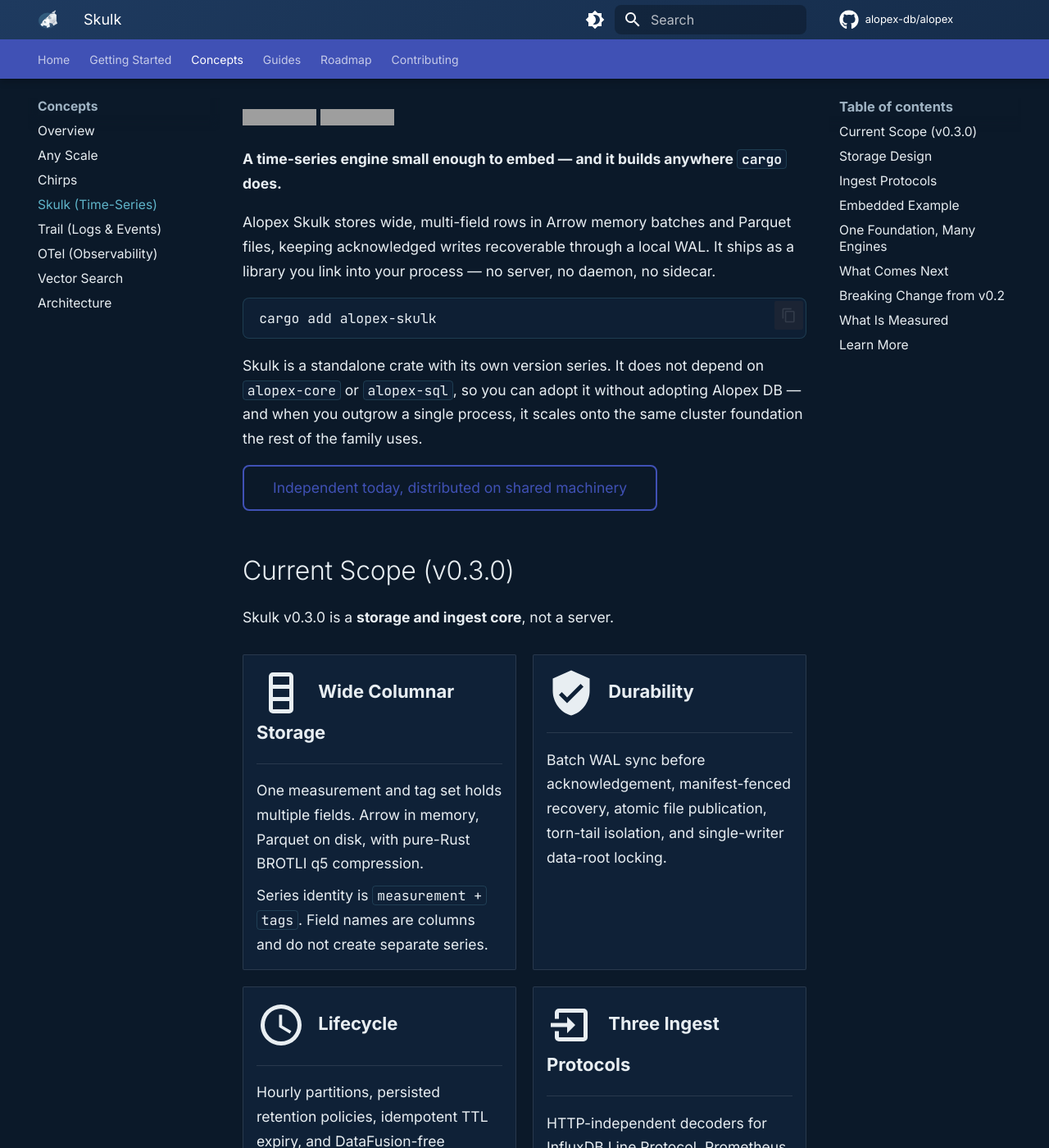
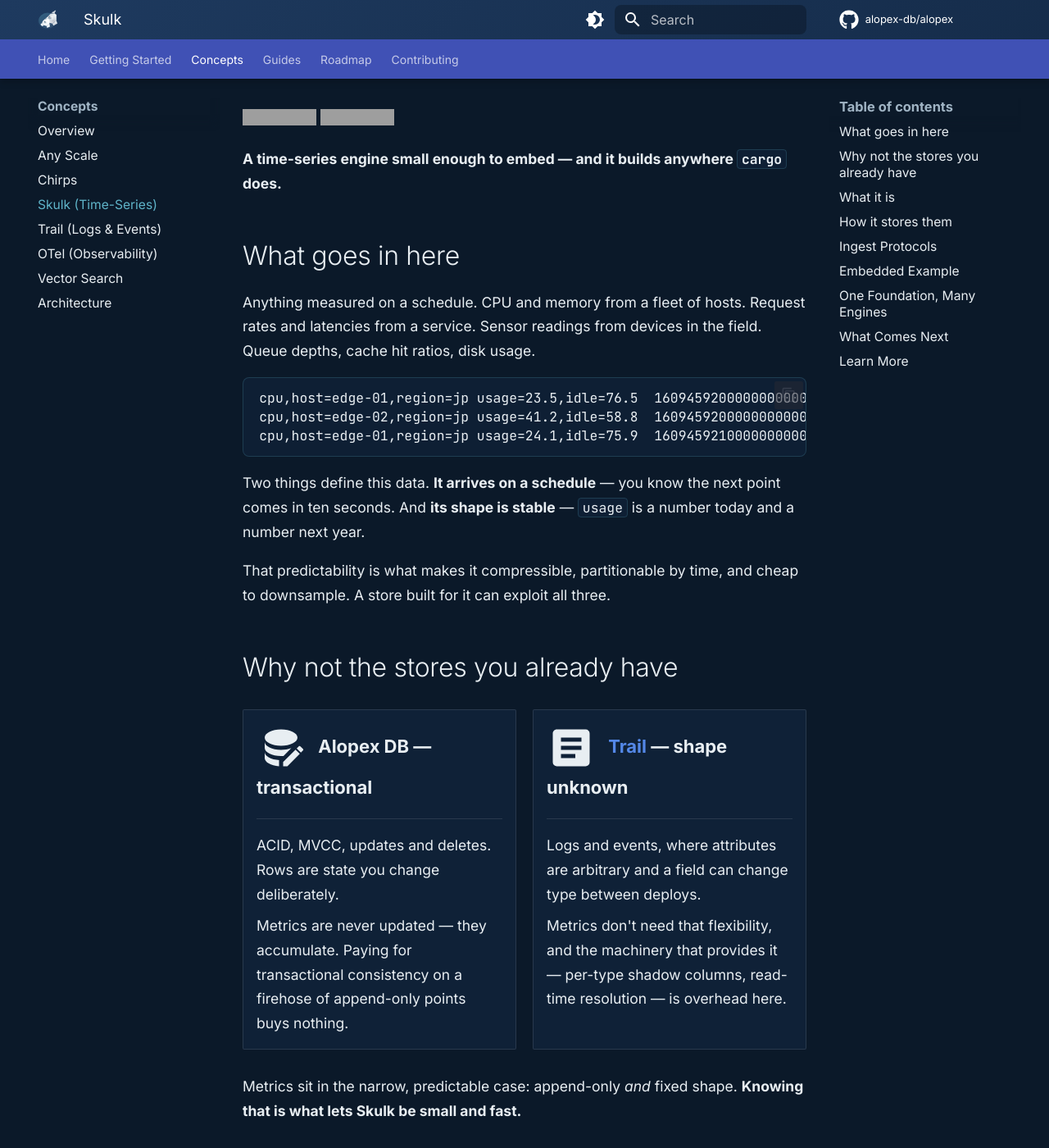
Before and after one commit to alopex-db/alopex-db.github.io, an MkDocs documentation site: the page built from docs/concepts/skulk.md, in a window 1280 px wide and 1400 px high, scrolled down 216 px. Shown: the whole window at 82% size. Built offline with MkDocs 1.6.1 and Material for MkDocs 9.7.7, drawn with Linux system fonts in a browser that asks for light colours; comment, search, counter and statistics services are not loaded; some of the changed text lies outside the part shown; grey boxes are pictures that could not be loaded.

Commit message:
docs(site): Skulk コンセプトを利用者視点の説明へ再構成
見出しを「A Store for Metrics」に改め、冒頭に何を格納するデータなのか
と既存ストア(Alopex DB / Trail)を使わない理由を追加。実装判断の説明で
ある v0.2→v0.3 の移行表・破壊的変更・未達目標の節は削除する。

Co-Authored-By: Claude Opus 5 (1M context) <noreply@anthropic.com>

````diff
--- a/docs/concepts/skulk.md
+++ b/docs/concepts/skulk.md
@@ -3,20 +3,72 @@ title: Skulk
 description: Embedded append-only time-series storage and ingest core
 ---
 
-# Skulk - Time-Series Storage Core
+# Skulk - A Store for Metrics
 
 [![crates.io](https://img.shields.io/crates/v/alopex-skulk.svg)](https://crates.io/crates/alopex-skulk)
 [![docs.rs](https://docs.rs/alopex-skulk/badge.svg)](https://docs.rs/alopex-skulk)
 
 **A time-series engine small enough to embed — and it builds anywhere `cargo` does.**
 
-Alopex Skulk stores wide, multi-field rows in Arrow memory batches and Parquet
-files, keeping acknowledged writes recoverable through a local WAL. It ships as
-a library you link into your process — no server, no daemon, no sidecar.
+## What goes in here
+
+Anything measured on a schedule. CPU and memory from a fleet of hosts. Request
+rates and latencies from a service. Sensor readings from devices in the field.
+Queue depths, cache hit ratios, disk usage.
+
+```
+cpu,host=edge-01,region=jp usage=23.5,idle=76.5  1609459200000000000
+cpu,host=edge-02,region=jp usage=41.2,idle=58.8  1609459200000000000
+cpu,host=edge-01,region=jp usage=24.1,idle=75.9  1609459210000000000
+```
+
+Two things define this data. **It arrives on a schedule** — you know the next
+point comes in ten seconds. And **its shape is stable** — `usage` is a number
+today and a number next year.
+
+That predictability is what makes it compressible, partitionable by time, and
+cheap to downsample. A store built for it can exploit all three.
+
+## Why not the stores you already have
+
+<div class="grid cards" markdown>
+
+-   :material-database-edit:{ .lg .middle } **Alopex DB** — transactional
+
+    ---
+
+    ACID, MVCC, updates and deletes. Rows are state you change deliberately.
+
+    Metrics are never updated — they accumulate. Paying for transactional
+    consistency on a firehose of append-only points buys nothing.
+
+-   :material-text-box:{ .lg .middle } **[Trail](trail.md)** — shape unknown
+
+    ---
+
+    Logs and events, where attributes are arbitrary and a field can change
+    type between deploys.
+
+    Metrics don't need that flexibility, and the machinery that provides it —
+    per-type shadow columns, read-time resolution — is overhead here.
+
+</div>
+
+Metrics sit in the narrow, predictable case: append-only *and* fixed shape.
+**Knowing that is what lets Skulk be small and fast.**
+
+## What it is
+
+A library, not a server. You link it into your process and it stores points to
+local disk.
 
 ```bash
 cargo add alopex-skulk
 ```
+
+No daemon to run, no sidecar to deploy, no network hop between your process and
+its metrics. It embeds in a CLI, a desktop app, an edge device, or a service
+that would rather not operate a separate TSDB.
 
 Skulk is a standalone crate with its own version series. It does not depend on
 `alopex-core` or `alopex-sql`, so you can adopt it without adopting Alopex DB —
@@ -25,66 +77,53 @@ foundation the rest of the family uses.
 
 [Independent today, distributed on shared machinery](#one-foundation-many-engines){ .md-button }
 
-## Current Scope (v0.3.0)
-
-Skulk v0.3.0 is a **storage and ingest core**, not a server.
+## How it stores them
 
 <div class="grid cards" markdown>
 
--   :material-table-column:{ .lg .middle } **Wide Columnar Storage**
+-   :material-table-column:{ .lg .middle } **Wide columnar rows**
 
     ---
 
     One measurement and tag set holds multiple fields. Arrow in memory,
-    Parquet on disk, with pure-Rust BROTLI q5 compression.
+    Parquet on disk.
 
     Series identity is `measurement + tags`. Field names are columns and do
-    not create separate series.
+    not create separate series, so adding a field doesn't multiply cardinality.
 
--   :material-shield-check:{ .lg .middle } **Durability**
+-   :material-shield-check:{ .lg .middle } **Durable before acknowledged**
 
     ---
 
-    Batch WAL sync before acknowledgement, manifest-fenced recovery, atomic
-    file publication, torn-tail isolation, and single-writer data-root locking.
+    Batch WAL sync before the write returns, manifest-fenced recovery, atomic
+    file publication, torn-tail isolation, single-writer locking.
 
--   :material-clock-outline:{ .lg .middle } **Lifecycle**
+    A crash costs you nothing that was acknowledged.
+
+-   :material-clock-outline:{ .lg .middle } **Data that ages out on its own**
 
     ---
 
     Hourly partitions, persisted retention policies, idempotent TTL expiry,
-    and DataFusion-free compaction with last-ingest-wins deduplication.
+    and compaction with last-ingest-wins deduplication.
 
--   :material-import:{ .lg .middle } **Three Ingest Protocols**
+-   :material-import:{ .lg .middle } **Speaks what your agents already send**
 
     ---
 
-    HTTP-independent decoders for InfluxDB Line Protocol, Prometheus Remote
-    Write v1 float samples, and structured JSON — all behind one bounded
-    ingest service.
+    InfluxDB Line Protocol, Prometheus Remote Write, and structured JSON —
+    decoders independent of any HTTP layer, behind one bounded ingest service.
 
 </div>
 
-## Storage Design
+Columnar Parquet is what makes the predictability pay off: repeated tag values
+compress to almost nothing, and a time range can be skipped without reading it.
+Files come out **7.1× smaller** than a Gorilla-encoded baseline on
+repeated-value workloads, and **1.6× smaller** on volatile gauges.
 
-Skulk v0.3 replaced the earlier self-built TSM/Gorilla format with an
-Arrow + Parquet columnar stack.
-
-| Aspect | v0.2 | v0.3 |
-| --- | --- | --- |
-| Data model | Single-value narrow | Wide / multi-field |
-| In memory | Custom MemTable | Arrow `RecordBatch` |
-| On disk | Custom TSM v3 | Parquet |
-| Compression | Custom Gorilla | BROTLI q5 (pure Rust) |
-| Durability | WAL + TSM | WAL + Parquet + manifest |
-
-Arrow and Parquet without a query engine on top keeps the release binary at
-**3.7 MB**, with no native dependencies in the build — so cross-compiling to
-musl, Windows, or arm is `cargo build --target`, not an afternoon of
-toolchain setup.
-
-Files come out **7.1× smaller** than the v0.2 Gorilla format on repeated-value
-workloads, and **1.6× smaller** on volatile gauges.
+The release binary is **3.7 MB** with no native dependencies in the build — so
+cross-compiling to musl, Windows, or arm is `cargo build --target`, not an
+afternoon of toolchain setup.
 
 ## Ingest Protocols
 
@@ -174,19 +213,6 @@ build on top of it in later releases — they are not in the current crate.
 
 The v0.3 reader is the minimum needed to verify writes. It is not a query engine.
 
-## Breaking Change from v0.2
-
-Skulk v0.3 does not read or migrate v0.2 TSM or WAL files; legacy magic is
-rejected before the source is modified. There is no migration tool. Export data
-with v0.2 and re-ingest it into a new v0.3 data root.
-
-## What Is Measured
-
-Compression, footprint, and durability meet their targets. Ingest throughput
-and p99 latency do not yet — those targets were left unchanged rather than
-relaxed, and the numbers are versioned in the repository next to the code so
-you can see exactly where the engine stands before you adopt it.
-
 ## Learn More
 
 - [Skulk on crates.io](https://crates.io/crates/alopex-skulk)
````
